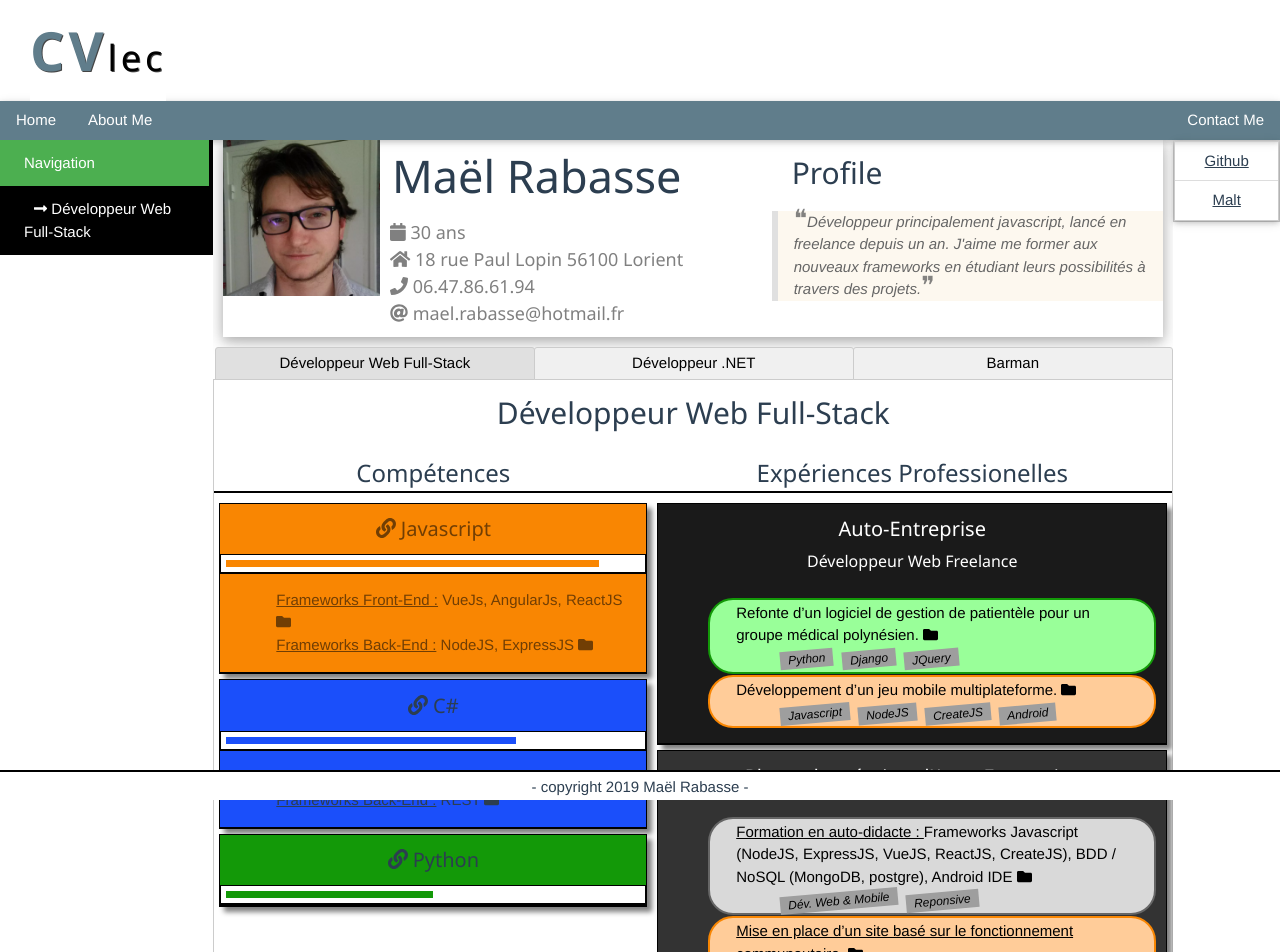
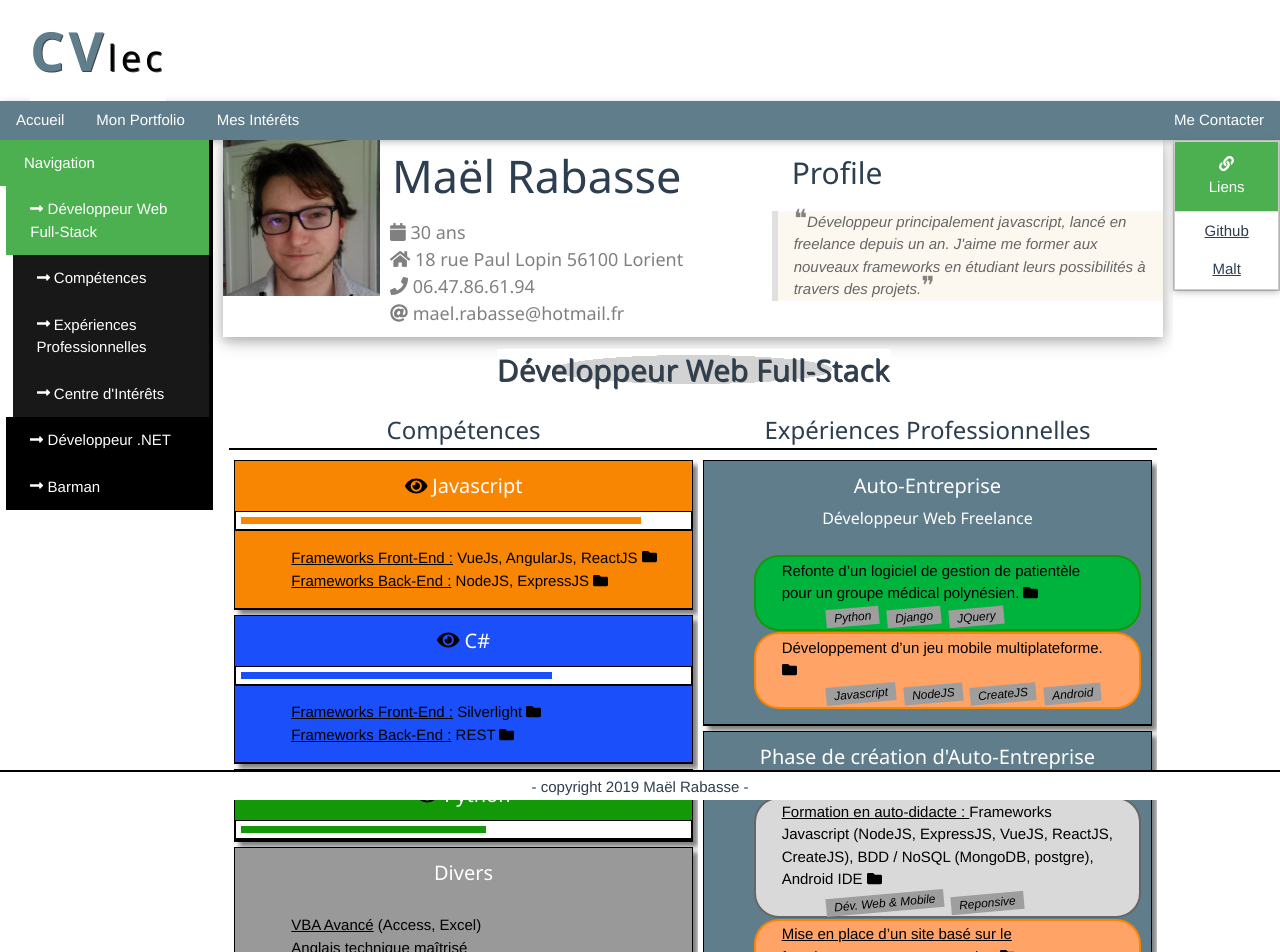
Before and after one commit to PapageiSquirrel/CVlec, a Vue app: page / in a window 1280 px wide. Shown: the top 952 px of the page. Built offline with nearby package versions, Linux system fonts and the light colour scheme.

Commit message:
Upgrade NavTab and NavContact
Add navigation with navtab and transition with sublinks in navcontact

```diff
--- a/src/App.vue
+++ b/src/App.vue
@@ -9,22 +9,26 @@
       </div>
 
       <nav id="nav-bar" ref="stickyBar" v-bind:class="{ sticky : isSticky }" class="w3-card-2 w3-bar w3-blue-gray">
-        <div class="w3-bar-item w3-button">Home</div>
-        <div class="w3-bar-item w3-button">About Me</div>
-        <div class="w3-bar-item w3-button w3-right">Contact Me</div>
+        <div class="w3-bar-item w3-button">Accueil</div>
+        <div class="w3-bar-item w3-button">Mon Portfolio</div>
+        <div class="w3-bar-item w3-button">Mes Intérêts</div>
+        <div class="w3-bar-item w3-button w3-right">Me Contacter</div>
       </nav>
 
       <div class="w3-row">
         <div id="nav-tab" class="w3-col m2 l2">
-          <nav-tab v-bind:tree="tree" v-bind:depth="0" />
+          <nav-tab v-bind:tree="tree" v-bind:depth="0" v-on:navigateTo="NavigateTo" />
         </div>
 
         <div id="main-view" class="w3-col m8 l9">
           <user-info v-bind:user="user" />
 
-          <user-profiles v-bind:profiles="user.profiles" v-on:select="SelectProfile" />
+          <!--<user-profiles v-bind:profiles="user.profiles" v-on:select="SelectProfile" />-->
 
-          <profile-overview v-if="selectedProfile != -1" v-bind:profile="user.profiles[selectedProfile]" v-on:selectSection="SelectSection" />
+          <profile-overview v-if="selectedProfile != -1"
+            v-bind:profile="user.profiles[selectedProfile]"
+            v-bind:selectedSection="selectedSection"
+            v-on:selectSection="SelectSection" />
         </div>
 
         <div id="nav-contact" class="w3-col m2 l1">
@@ -40,7 +44,7 @@
 
 <script>
 import UserInfo from './components/UserInfo.vue'
-import UserProfiles from './components/UserProfiles.vue'
+//import UserProfiles from './components/UserProfiles.vue'
 import ProfileOverview from './components/ProfileOverview.vue'
 import NavContact from './components/NavContact.vue'
 import NavTab from './components/NavTab.vue'
@@ -51,7 +55,7 @@ export default {
   name: 'app',
   components: {
     UserInfo,
-    UserProfiles,
+    //UserProfiles,
     ProfileOverview,
     NavContact,
     NavTab
@@ -69,10 +73,16 @@ export default {
   computed: {
     tree: function() {
       var profile = this.user.profiles[this.selectedProfile];
-      var t = { label: "Navigation", nodes: [{ label: profile.title, nodes: [] }] };
-      if (this.selectedSection != -1) {
-        var section = profile.sections[this.selectedSection];
-        t.nodes[0].nodes.push({ label: section.title, nodes: [] });
+      var t = { id: 0, label: "Navigation", nodes: [] };
+      for (var i=0;i<this.user.profiles.length;i++) {
+        var isActiveProfile = profile.id == this.user.profiles[i].id;
+        var b = { id: this.user.profiles[i].id, label: this.user.profiles[i].title, active: isActiveProfile, nodes: [] };
+        t.nodes.push(b);
+      }
+      for (var j=0;j<profile.sections.length;j++) {
+        var isActiveSection = this.selectedSection != -1 ? profile.sections[this.selectedSection].id == profile.sections[j].id : false;
+        var sb = { id: profile.sections[j].id, label: profile.sections[j].title, active: isActiveSection, nodes: [] };
+        t.nodes[this.selectedProfile].nodes.push(sb);
       }
       return t;
       /*
@@ -85,6 +95,7 @@ export default {
   },
   methods: {
     SelectProfile: function(val) {
+      this.selectedSection = -1;
       this.selectedProfile = val;
     },
     SelectSection: function(val) {
@@ -101,6 +112,13 @@ export default {
         } else {
           this.isSticky = false;
         }
+      }
+    },
+    NavigateTo: function(val) {
+      if (val["profile"] != null) {
+        this.SelectProfile(val["profile"]);
+      } else if (val["section"] != null) {
+        this.SelectSection(val["section"]);
       }
     }
   },
--- a/src/components/NavContact.vue
+++ b/src/components/NavContact.vue
@@ -1,18 +1,50 @@
 <template>
   <div id="navContact">
-     <ol class="w3-ul w3-border w3-card">
-      <li v-for="contact in contacts" v-bind:key="contact.type" class="w3-block w3-hover-blue">
-        <a class="" v-bind:href="contact.link">{{contact.type}}</a>
+    <ol class="w3-ul w3-border w3-card">
+      <li class="w3-bar-item w3-padding-large w3-green">
+        <span><font-awesome-icon icon="link" /> Liens</span>
       </li>
+      <div v-for="(contact, c_index) in contacts" v-bind:key="contact.type" v-on:mouseleave="onLinkMouseLeave(c_index)">
+        <li class="w3-block w3-hover-blue" v-on:mouseover="onLinkMouseOver(c_index)">
+          <a v-bind:href="contact.link">{{contact.type}}</a>
+        </li>
+        <transition name="slide">
+          <div v-if="slides[c_index] == true" class="w3-border trans-slide">
+            <ol class="w3-ul">
+              <li v-for="(sl,index) in contact.sublinks" v-bind:key="index" class="w3-block w3-gray w3-hover-blue"><a href="#">{{sl}}</a></li>
+            </ol>
+          </div>
+        </transition>
+      </div>
     </ol>
   </div>
 </template>
 
 <script>
+import Vue from 'vue'
+
 export default {
   name: 'NavContact',
   props: {
     contacts: Array
+  },
+  data: function() {
+    return {
+      slides: []
+    }
+  },
+  methods: {
+    onLinkMouseOver: function(index) {
+      if (this.contacts[index].sublinks.length > 0) Vue.set(this.slides, index, true);
+    },
+    onLinkMouseLeave: function(index) {
+      Vue.set(this.slides, index, false);
+    }
+  },
+  created() {
+    for (var i=0;i<this.contacts.length;i++) {
+      this.slides.push(false);
+    }
   }
 }
 </script>
@@ -26,8 +58,23 @@ export default {
 ol {
   list-style-type: none;
   padding: 0;
+  margin: 0;
 }
 p {
   padding: 10px;
 }
+
+.trans-slide {
+  max-height: 20em;
+  overflow: hidden;
+}
+.slide-enter-active {
+  transition: all .8s ease;
+}
+.slide-leave-active {
+  transition: all .8s ease;
+}
+.slide-enter, .slide-leave-to {
+  max-height: 0px;
+}
 </style>
--- a/src/components/NavTab.vue
+++ b/src/components/NavTab.vue
@@ -1,11 +1,10 @@
 <template>
   <nav id="navTab" class="w3-bar-block w3-collapse w3-white w3-hover-border-gray w3-animate-left">
-    <transition name="slide">
-      <a href="#" v-on:mouseover="animateTree" v-bind:class="{ 'w3-green' : tree.label == 'Navigation', 'w3-black' : tree.label != 'Navigation' }" class="w3-bar-item w3-button w3-padding-large" style="width:100%;">
-        <span v-bind:style="{ 'margin-left' : (depth *10) + 'px' }"><font-awesome-icon v-if="tree.label != 'Navigation'" icon="long-arrow-alt-right" /> {{tree.label}}</span>
-      </a>
-    </transition>
-    <nav-tab v-for="node in tree.nodes" v-bind:key="node.label" v-bind:tree="node" v-bind:depth="depth+1" />
+    <span v-if="tree.label == 'Navigation'" class="w3-bar-item w3-padding-large w3-green">{{tree.label}}</span>
+    <a v-else href="#" v-on:click="NavigateTo(tree.id)" v-bind:class="{ 'w3-green' : tree.active, 'w3-black': !tree.active }" class="w3-bar-item w3-button w3-padding-large" v-bind:style="{ 'margin-left': depth*3 + '%', width: 100-depth*3 + '%', 'opacity': 1-(depth-1)/10}">
+      <span><font-awesome-icon icon="long-arrow-alt-right" /> {{tree.label}}</span>
+    </a>
+    <nav-tab v-for="node in tree.nodes" v-bind:key="node.label" v-bind:tree="node" v-bind:depth="depth+1" v-on:navigateTo="NavigateTo" />
   </nav>
 </template>
 
@@ -17,8 +16,14 @@ export default {
     depth: Number
   },
   methods: {
-    animateTree: function() {
-
+    NavigateTo: function(val) {
+      if (this.depth == 1 && typeof val == "number") {
+        this.$emit("navigateTo", { "profile": val });
+      } else if (this.depth == 2 && typeof val == "number") {
+        this.$emit("navigateTo", { "section": val });
+      } else if (val != null) {
+        this.$emit("navigateTo", val);
+      }
     }
   }
 }
@@ -39,4 +44,12 @@ export default {
 .slide-enter, .slide-leave-to {
   transform: translateX(10px);
 }
+
+a {
+
+}
+a:hover {
+  transform: translateX(10px);
+  transition: all .5s ease;
+}
 </style>
--- a/src/components/ProfileOverview.vue
+++ b/src/components/ProfileOverview.vue
@@ -1,9 +1,11 @@
 <template>
-	<div id="profileOverview">
-		<h2>{{profile.title}}</h2>
+	<div id="profileOverview" class="w3-container">
+		<h2><span class="bgi">{{profile.title}}</span></h2>
 		<div id="overview">
 			<div v-for="item in profile.sections" v-bind:key="item.id">
-				<profile-sections v-bind:section="item" v-on:selectSection="SelectSection" />
+				<transition name="enlarge">
+					<profile-sections v-if="isShown(item.id)" class="trans-section" v-bind:section="item" v-on:selectSection="SelectSection" />
+				</transition>
 			</div>
 		</div>
 	</div>
@@ -18,11 +20,16 @@ export default {
 		ProfileSections
 	},
 	props: {
-		profile : Object
+		profile : Object,
+		selectedSection : Number
 	},
 	methods: {
 		SelectSection: function(val) {
 			this.$emit("selectSection", val);
+		},
+		isShown: function(sid) {
+			if (this.selectedSection != -1 && this.selectedSection != sid) return false;
+			return true;
 		}
 	}
 }
@@ -33,16 +40,29 @@ export default {
 	display: grid;
 	grid-template-columns: auto auto;
 }
+.trans-section {
+	width: 100%;
+	overflow:hidden;
+}
+
+.enlarge-enter-active {
+	transition: all .3s ease;
+}
+.enlarge-leave-active {
+	transition: all .3s ease;
+}
+.enlarge-enter, .enlarge-leave-to {
+	width: 0%;
+}
 
 #overview {
 	.grid-container();
 }
-#profileOverview {
-	margin: 0px;
-	border: solid 1px #ccc;
-}
 
 h2 {
-
+	text-shadow:1px 1px 0 #444;
+}
+.bgi {
+	background-image: radial-gradient(lightgray 50%, white 50%);
 }
 </style>
--- a/src/components/ProfileSections.vue
+++ b/src/components/ProfileSections.vue
@@ -37,5 +37,10 @@ export default {
 }
 h3 {
 	border-bottom: 2px solid black;
+	cursor: pointer;
+}
+h3:hover {
+	text-shadow:1px 1px 0 #444;
+	background-color: #ccc;
 }
 </style>
--- a/src/components/SectionTopics.vue
+++ b/src/components/SectionTopics.vue
@@ -1,8 +1,8 @@
 <template>
-	<div id="topic" v-bind:style="topic.style">
+	<div id="topic" v-bind:style="topic.style" v-bind:class="{ 'w3-blue-gray': !hasBgColor }">
 		<div>
-			<header class="w3-container">
-				<h4><font-awesome-icon v-if="isLinked" v-on:click="InitLink" icon="link" /> {{topic.title}}</h4>
+			<header class="w3-container" >
+				<h4><font-awesome-icon v-if="isLinked" v-on:click="InitLink" v-bind:icon="iconName" /><span style="color:#FFF;"> {{topic.title}}</span></h4>
 				<h6 v-if="topic.sub_title">{{topic.sub_title}}</h6>
 			</header>
 			<div v-if="isNoted" id="bar-flex" class="bordered progress-bar">
@@ -34,7 +34,8 @@ export default {
 			links: stLinks,
 			isNoted : this.topic.note ? true : false,
 			noteWidth : this.topic.note *100 + '%',
-			noteBG : this.topic.style['background-color']
+			noteBG : this.topic.style['background-color'],
+			iconName: "eye"
 		}
 	},
 	computed: {
@@ -48,6 +49,10 @@ export default {
 			}
 			return false;
 		},
+		hasBgColor: function() {
+			if (this.topic.style['background-color'] == null) return false;
+			return true;
+		}
 	},
 	methods: {
 		InitLink: function() {
@@ -57,6 +62,7 @@ export default {
 			});
 			if (link_found) {
 				// TODO : ModeChange to highlight the link clicked
+				this.iconName = "eye-slash"
 			}
 		}
 	},
--- a/src/components/TopicDetails.vue
+++ b/src/components/TopicDetails.vue
@@ -4,13 +4,13 @@
 			<div>
 				<div class="w3-container">
 					<span class="title">{{ detail.sub_title }}</span><span id="desc"> {{ detail.description }}   </span>
-					<font-awesome-icon id="iconmore" v-on:click="SeeMore" v-bind:icon="icon" />
+					<font-awesome-icon id="iconmore" v-if="detail.learn_more != ''" v-on:click="SeeMore" v-bind:icon="icon" />
 				</div>
-				<transition name="slide-fade">
-					<p v-if="toggle" class="vof">
-						{{detail.learn_more}}
+				<transition name="slide" v-on:after-enter="afterEnter">
+					<div v-if="toggle" v-bind:class="{ 'w3-hide': afterEnter() }" class="trans-slide w3-container w3-card-4">
+						<i>{{detail.learn_more}} </i>
 						<span v-for="item in detail.refs" v-bind:key="item"><a v-bind:href="item">{{item}}</a></span>
-					</p>
+					</div>
 				</transition>
 			</div>
 			<div class="w3-container">
@@ -65,6 +65,9 @@ export default {
 			else this.icon = 'folder';
 
 			this.toggle = !this.toggle;
+		},
+		afterEnter: function() {
+			return !this.toggle;
 		}
 	}
 }
@@ -122,34 +125,23 @@ a:active {
 	display: inline-block;
 	margin-left: 10px;
 }
-
-/* Transitions */
-.fade-enter-active, .fade-leave-active {
-	transition: opacity .5s;
-}
-.fade-enter, .fade-leave-to /* .fade-leave-active below version 2.1.8 */ {
-	opacity: 0;
+.trans-slide {
+	padding: 10px 10px;
+	max-height: 10em;
+	overflow:hidden;
 }
 
-/* Enter and leave animations can use different */
-/* durations and timing functions.              */
-.vof {
-	margin: 0px;
-	padding: 2px;
-	height: auto;
-	overflow-y: hidden;
-}
-
-.slide-fade-enter-active {
+.slide-enter-active {
 	transition: all .3s ease;
 }
-.slide-fade-leave-active {
+.slide-leave-active {
 	transition: all .3s ease;
 }
-.slide-fade-enter, .slide-fade-leave-to {
-	transform: translateX(10px);
+.slide-enter, .slide-leave-to {
+	transform: translateX(30px);
 	opacity: 0;
-	height: 0px;
+	max-height: 0px;
+	padding: 0px 10px;
 }
 
 /* IDs */
@@ -169,7 +161,7 @@ a:active {
 	to {transform: scale(1.2, 1.2);}
 }
 /*
-@keyframes slip {
+@keyframes slide {
 	from {height: 0%;}
 	to {height: 100%;}
 }
--- a/src/data/links.json
+++ b/src/data/links.json
@@ -6,7 +6,7 @@
 			"padding": "2px 10px",
 			"border": "2px solid #F98602",
 			"border-radius": "25px",
-			"background-color": "#ffcc99",
+			"background-color": "#ffa366",
 			"color": "#000"
 		},
 		"init": {"section": 0, "topic": 0},
@@ -22,7 +22,7 @@
 			"padding": "2px 10px",
 			"border": "2px solid #139908",
 			"border-radius": "25px",
-			"background-color": "#99ff99",
+			"background-color": "#00b33c",
 			"color": "#000"
 		},
 		"init": {"section": 0, "topic": 2},
@@ -38,7 +38,7 @@
 			"padding": "2px 10px",
 			"border": "2px solid #1B4FFA",
 			"border-radius": "25px",
-			"background-color": "#99ccff",
+			"background-color": "#005ce6",
 			"color": "#000"
 		},
 		"init": {"section": 0, "topic": 1},
--- a/src/data/user.json
+++ b/src/data/user.json
@@ -12,8 +12,8 @@
 		"aboutme" : "Développeur principalement javascript, lancé en freelance depuis un an. \nJ'aime me former aux nouveaux frameworks en étudiant leurs possibilités à travers des projets.",
 		"photo" : null,
 		"contacts" : [
-			{ "type" : "Github", "link" : "https://github.com/PapageiSquirrel" },
-			{ "type" : "Malt", "link" : "https://www.malt.fr/profile/maelrabasse" }
+			{ "type" : "Github", "link" : "https://github.com/PapageiSquirrel", "sublinks": ["LEV", "Gravity Fails", "ShapeShifter", "Colorize", "MOAD"] },
+			{ "type" : "Malt", "link" : "https://www.malt.fr/profile/maelrabasse", "sublinks": [] }
 		],
 		"profiles" : [
 			{
@@ -34,8 +34,8 @@
 								"date" : null,
 								"type": "NA",
 								"style" : {
-									"background-color": "#F98602",
-									"color": "#713E04"
+									"color": "#000",
+									"background-color": "#F98602"
 								},
 								"order" : 0,
 								"note" : 0.9,
@@ -51,6 +51,7 @@
 								"date" : null,
 								"type" : "NA",
 								"style" : {
+									"color": "#000",
 									"background-color": "#1B4FFA"
 								},
 								"order" : 1,
@@ -67,17 +68,36 @@
 								"date" : null,
 								"type" : "NA",
 								"style" : {
+									"color": "#000",
 									"background-color": "#139908"
 								},
 								"order" : 2,
-								"note" : 0.5,
+								"note" : 0.55,
 								"details" : []
+							},
+							{
+								"id" : 3,
+								"title" : "Divers",
+								"sub_title": null,
+								"date" : null,
+								"type" : "NA",
+								"style" : {
+									"color": "#000",
+									"background-color": "#999"
+								},
+								"order" : 3,
+								"note" : null,
+								"details" : [
+									{ "sub_title" : "VBA Avancé", "description": "(Access, Excel)", "learn_more": "" },
+									{ "sub_title" : "Anglais technique maîtrisé", "description": "", "learn_more": "" },
+									{ "sub_title" : "Répartition des tâches", "description": "(via github)", "learn_more": "Utilisation de GitKraken" }
+								]
 							}
 						]
 					},
 					{
 						"id": 1,
-						"title" : "Expériences Professionelles",
+						"title" : "Expériences Professionnelles",
 						"style" : {},
 						"order" : 0,
 						"topics" : [
@@ -88,7 +108,6 @@
 								"sidenote" : "depuis le 12/12/2017",
 								"type" : "NA",
 								"style" : {
-									"background-color": "#1a1a1a",
 									"color": "#FFF"
 								},
 								"order" : 0,
@@ -96,17 +115,16 @@
 									{ "sub_title" : "", "description": "Refonte d’un logiciel de gestion de patientèle pour un groupe médical polynésien.", "tags": ["Python", "Django", "JQuery"],
 										"learn_more": "Gestion de rdv d'agenda et styles correspondants (google calendar), ajustements de la structure des données, corrections de bugs, ...", "link": "Python" },
 									{ "sub_title" : "", "description": "Développement d’un jeu mobile multiplateforme.", "tags": ["Javascript", "NodeJS", "CreateJS", "Android"],
-										"learn_more": "Demo ...", "link": "Javascript" }
+										"learn_more": "Demo :", "refs":[], "link": "Javascript" }
 								]
 							},
 							{
 								"id" : 1,
 								"title" : "Phase de création d'Auto-Entreprise",
-								"sub_title": "",
+								"sub_title": null,
 								"sidenote" : "de 2014 à 2017",
 								"type" : "NA",
 								"style" : {
-									"background-color": "#333333",
 									"color": "#FFF"
 								},
 								"order" : 0,
@@ -118,7 +136,7 @@
 									{ "sub_title" : "Création d’un éditeur de niveau et d’un moteur de jeu.", "description": "", "tags": ["Javascript", "NodeJS", "CreateJS"],
 										"learn_more": "See more on my github : ", "refs" : ["https:\/\/github.com\/PapageiSquirrel\/EditeurNiveau"], "link": "Javascript" },
 									{ "sub_title" : "Analyse d’un logiciel de tirage de ronde et développement d’un prototype.", "description": "", "tags": ["Python", "Django"],
-										"learn_more": "...", "link": "Python" }
+										"learn_more": "", "link": "Python" }
 								]
 							},
 							{
@@ -128,34 +146,57 @@
 								"sidenote" : "de 2011 à 2014",
 								"type" : "NA",
 								"style" : {
-									"background-color": "#b3b3b3",
 									"color": "#000"
 								},
 								"order" : 0,
 								"details" : [
 									{ "sub_title" : "", "description": "Développement d’une application de gestion des augmentations de rémunération en autonomie", "tags": ["C#", "Silverlight", "SQL Server"],
-										"learn_more": "...", "link": "C#" },
+										"learn_more": "", "link": "C#" },
 									{ "sub_title" : "", "description": "Aide à la fiabilisation de la cartographie applicative de l’entreprise et réalisation de l’outil de suivi des habilitations", "tags": ["VBA", "Access"],
-										"learn_more": "...", "link": "" },
+										"learn_more": "", "link": "" },
 									{ "sub_title" : "", "description": "Réalisation d’une IHM de gestion des primes", "tags": ["VBA", "Excel"],
-										"learn_more": "...", "link": "" }
+										"learn_more": "", "link": "" }
 								]
 							}
 						]
 					},
 					{
 						"id": 2,
-						"title" : "",
+						"title" : "Centre d'Intérêts",
 						"style" : {},
 						"order" : 0,
-						"topics" : []
-					},
-					{
-						"id": 3,
-						"title" : "",
-						"style" : {},
-						"order" : 0,
-						"topics" : []
+						"topics" : [
+							{
+								"id" : 0,
+								"title" : "Association de Go",
+								"sub_title": null,
+								"sidenote" : "",
+								"type" : "NA",
+								"style" : {
+
+								},
+								"order" : 0,
+								"details" : [
+									{ "sub_title" : "", "description": "Trésorier et Pédagogue (ainsi que joueur actif de tournoi)", "tags": ["Trésorier","Compétiteur"],
+										"learn_more": "", "refs":["https://ffg.jeudego.org/php/affichePersonne.php?id=6710"], "link": "" }
+								]
+							},
+							{
+								"id" : 1,
+								"title" : "Musique",
+								"sub_title": "Tromboniste",
+								"sidenote" : "",
+								"type" : "NA",
+								"style" : {
+
+								},
+								"order" : 1,
+								"details" : [
+									{ "sub_title" : "", "description": "Membre de l'harmonie de Lorient", "tags": ["Harmonie"],
+										"learn_more": "", "link": "" }
+								]
+							}
+						]
 					}
 				]
 			},
--- a/src/main.js
+++ b/src/main.js
@@ -2,10 +2,10 @@ import Vue from 'vue'
 import App from './App.vue'
 
 import { library } from '@fortawesome/fontawesome-svg-core'
-import { faLink, faFolder, faFolderOpen, faPhone, faHome, faAt, faCalendar, faLongArrowAltRight } from '@fortawesome/free-solid-svg-icons'
+import { faLink, faFolder, faFolderOpen, faPhone, faHome, faAt, faCalendar, faLongArrowAltRight, faEye, faEyeSlash } from '@fortawesome/free-solid-svg-icons'
 import { FontAwesomeIcon } from '@fortawesome/vue-fontawesome'
 
-library.add(faLink, faFolder, faFolderOpen, faPhone, faHome, faAt, faCalendar, faLongArrowAltRight)
+library.add(faLink, faFolder, faFolderOpen, faPhone, faHome, faAt, faCalendar, faLongArrowAltRight, faEye, faEyeSlash)
 
 Vue.component('font-awesome-icon', FontAwesomeIcon)
 
```
